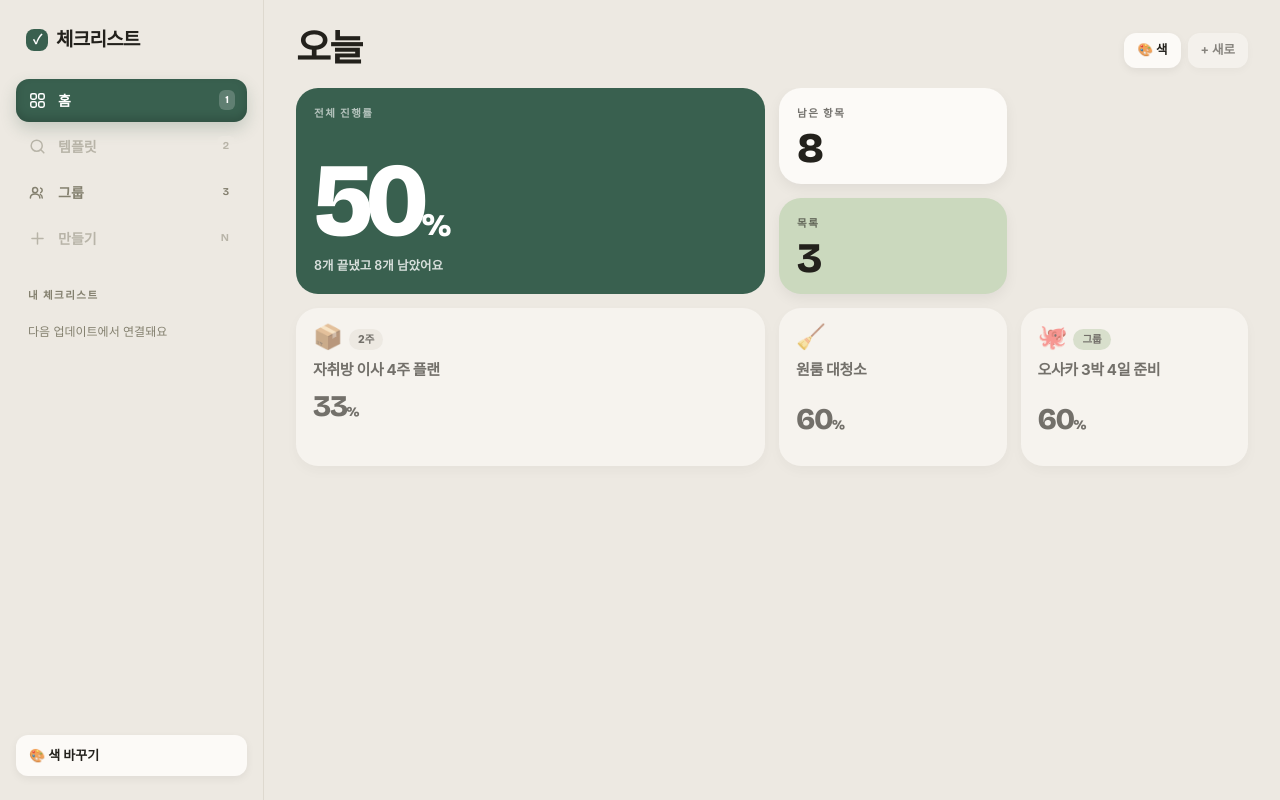
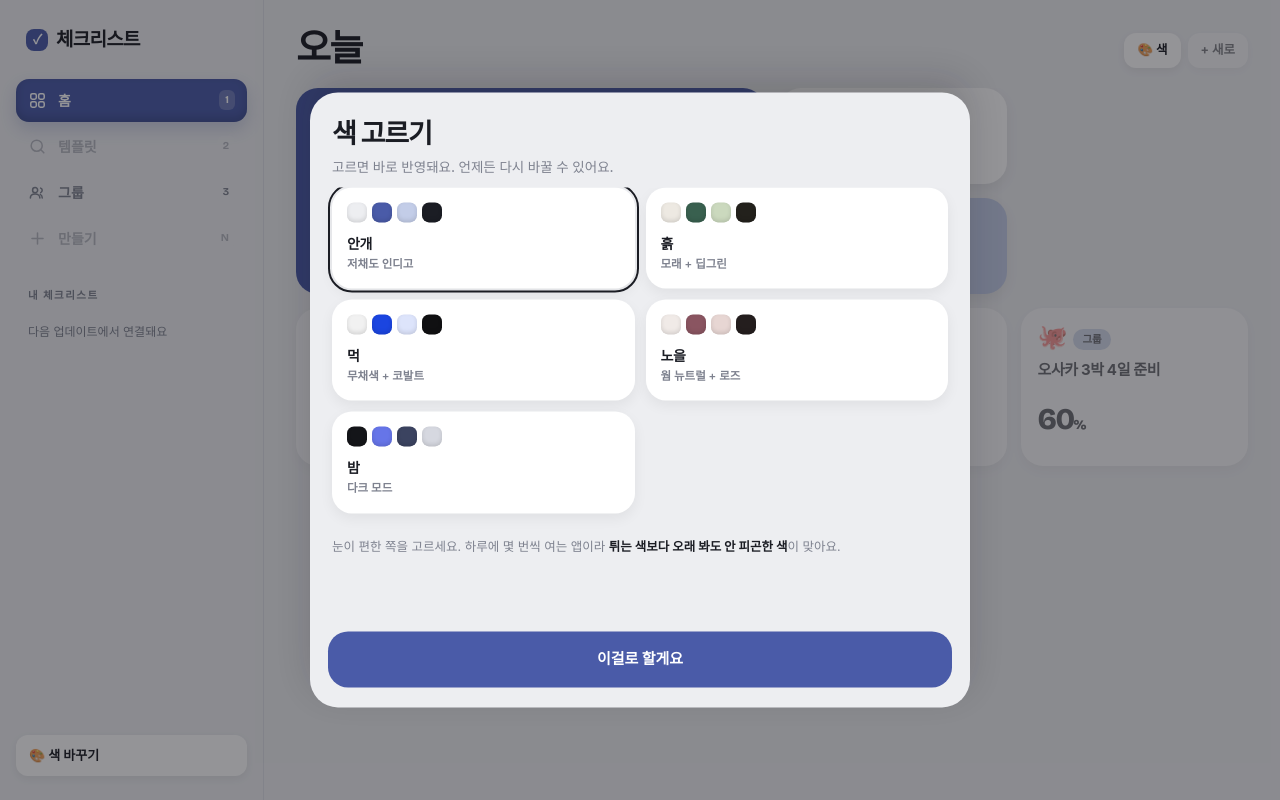
Before and after one commit to qnpqnpqqnp/checklist, a Next.js app: page / in a window 1280 px wide. Both pictures are taken after a click on the button "🎨 색 바꾸기". Built offline with nearby package versions, Linux system fonts and the light colour scheme; a web font is replaced by a local one.

Commit message:
팔레트 수정 완료

```diff
--- a/app/AppShell.tsx
+++ b/app/AppShell.tsx
@@ -5,6 +5,7 @@ import { useRouter, usePathname } from "next/navigation";
 import { ThemeProvider, useTheme } from "./theme-context";
 import { ListsProvider } from "./lists-context";
 import { ToastProvider } from "./toast-context";
+import PaletteSheet from "./PaletteSheet";
 
 function HomeIcon() {
   return (
@@ -41,7 +42,7 @@ function PlusIcon() {
 }
 
 function Shell({ children }: { children: ReactNode }) {
-  const { cycleTheme } = useTheme();
+  const { openPicker } = useTheme();
   const router = useRouter();
   const pathname = usePathname();
 
@@ -78,7 +79,7 @@ function Shell({ children }: { children: ReactNode }) {
           </p>
         </div>
         <div className="railfoot">
-          <button className="mini" onClick={cycleTheme}>
+          <button className="mini" onClick={openPicker}>
             🎨 색 바꾸기
           </button>
         </div>
@@ -108,6 +109,8 @@ function Shell({ children }: { children: ReactNode }) {
           <PlusIcon />만들기
         </button>
       </nav>
+
+      <PaletteSheet />
     </div>
   );
 }
--- /dev/null
+++ b/app/PaletteSheet.tsx
@@ -0,0 +1,60 @@
+"use client";
+
+import { useTheme, type Theme } from "./theme-context";
+
+const PAL: { k: Theme; n: string; d: string; c: string[] }[] = [
+  { k: "mist", n: "안개", d: "저채도 인디고", c: ["#EDEEF1", "#4A5BA8", "#C3CDE8", "#1B1D24"] },
+  { k: "earth", n: "흙", d: "모래 + 딥그린", c: ["#EDE9E2", "#39604F", "#CBD9BE", "#23211C"] },
+  { k: "mono", n: "먹", d: "무채색 + 코발트", c: ["#F1F1F1", "#1B45E0", "#DDE4FB", "#101012"] },
+  { k: "dusk", n: "노을", d: "웜 뉴트럴 + 로즈", c: ["#F0EAE7", "#8A5561", "#E7D6D3", "#241E1E"] },
+  { k: "night", n: "밤", d: "다크 모드", c: ["#141519", "#6675E8", "#3B4360", "#D6D8E0"] },
+];
+
+export default function PaletteSheet() {
+  const { theme, setTheme, isPickerOpen, closePicker } = useTheme();
+
+  return (
+    <>
+      <div className={`sbg${isPickerOpen ? " on" : ""}`} onClick={closePicker} />
+      <div
+        className={`sheet${isPickerOpen ? " on" : ""}`}
+        style={{ height: "auto", maxHeight: "88%" }}
+      >
+        <div className="handle" />
+        <div className="shead" style={{ paddingBottom: "10px" }}>
+          <h3 style={{ marginTop: "2px" }}>색 고르기</h3>
+          <p>고르면 바로 반영돼요. 언제든 다시 바꿀 수 있어요.</p>
+        </div>
+        <div className="scroll">
+          <div className="pal">
+            {PAL.map((p) => (
+              <button
+                key={p.k}
+                className="palc"
+                aria-pressed={theme === p.k}
+                onClick={() => setTheme(p.k)}
+              >
+                <div className="sw">
+                  {p.c.map((c) => (
+                    <i key={c} style={{ background: c }} />
+                  ))}
+                </div>
+                <h4>{p.n}</h4>
+                <p>{p.d}</p>
+              </button>
+            ))}
+          </div>
+          <p className="note" style={{ padding: "16px 22px 4px" }}>
+            눈이 편한 쪽을 고르세요. 하루에 몇 번씩 여는 앱이라{" "}
+            <b>튀는 색보다 오래 봐도 안 피곤한 색</b>이 맞아요.
+          </p>
+        </div>
+        <div className="sfoot">
+          <button className="clay btn" onClick={closePicker}>
+            이걸로 할게요
+          </button>
+        </div>
+      </div>
+    </>
+  );
+}
--- a/app/globals.css
+++ b/app/globals.css
@@ -504,6 +504,112 @@ body {
   opacity: 1;
 }
 
+/* 시트 */
+.sbg {
+  position: absolute;
+  inset: 0;
+  background: var(--scrim);
+  opacity: 0;
+  pointer-events: none;
+  transition: 0.25s;
+  z-index: 20;
+}
+.sbg.on {
+  opacity: 1;
+  pointer-events: auto;
+}
+.sheet {
+  position: absolute;
+  left: 0;
+  right: 0;
+  bottom: 0;
+  height: 84%;
+  background: var(--putty);
+  border-radius: 30px 30px 0 0;
+  transform: translateY(101%);
+  transition: transform 0.32s cubic-bezier(0.32, 0.72, 0, 1);
+  z-index: 21;
+  display: flex;
+  flex-direction: column;
+  box-shadow: 0 -14px 34px var(--sh2);
+}
+.sheet.on {
+  transform: translateY(0);
+}
+.handle {
+  width: 42px;
+  height: 5px;
+  background: var(--line);
+  border-radius: 99px;
+  margin: 11px auto 2px;
+  flex: none;
+}
+.shead {
+  padding: 12px 22px 18px;
+  flex: none;
+}
+.shead h3 {
+  font-family: var(--disp);
+  font-size: 27px;
+  font-weight: 800;
+  letter-spacing: -0.04em;
+  margin: 9px 0 7px;
+  line-height: 1.1;
+}
+.shead p {
+  font-size: 13.5px;
+  color: var(--mute);
+  font-weight: 500;
+}
+.sfoot {
+  flex: none;
+  padding: 14px 18px 20px;
+}
+
+/* 팔레트 고르기 */
+.pal {
+  display: grid;
+  grid-template-columns: 1fr 1fr;
+  gap: 11px;
+  padding: 0 22px 8px;
+}
+.palc {
+  border: none;
+  border-radius: 20px;
+  padding: 15px;
+  cursor: pointer;
+  text-align: left;
+  font-family: var(--sans);
+  background: var(--card);
+  box-shadow: 0 5px 14px var(--sh);
+}
+.palc[aria-pressed="true"] {
+  outline: 2.5px solid var(--ink);
+  outline-offset: 2px;
+}
+.palc .sw {
+  display: flex;
+  gap: 5px;
+  margin-bottom: 11px;
+}
+.palc .sw i {
+  width: 20px;
+  height: 20px;
+  border-radius: 7px;
+  box-shadow: inset 0 -2px 4px rgba(0, 0, 0, 0.12);
+}
+.palc h4 {
+  font-size: 14px;
+  font-weight: 800;
+  letter-spacing: -0.02em;
+}
+.palc p {
+  font-size: 11.5px;
+  color: var(--mute);
+  font-weight: 600;
+  margin-top: 2px;
+}
+
 /* 네비 */
 .nav {
   flex: none;
@@ -607,6 +713,35 @@ body {
   .nav button svg {
     width: 24px;
     height: 24px;
+  }
+  /* 시트 → 가운데 모달 */
+  .sbg {
+    position: fixed;
+    z-index: 60;
+  }
+  .sheet {
+    position: fixed;
+    left: 50%;
+    top: 50%;
+    right: auto;
+    bottom: auto;
+    z-index: 61;
+    width: min(620px, 90vw);
+    height: min(760px, 84vh);
+    border-radius: 28px;
+    transform: translate(-50%, -46%) scale(0.97);
+    opacity: 0;
+    transition: transform 0.28s cubic-bezier(0.32, 0.72, 0, 1), opacity 0.2s;
+  }
+  .sheet.on {
+    transform: translate(-50%, -50%) scale(1);
+    opacity: 1;
+  }
+  .handle {
+    display: none;
+  }
+  .shead {
+    padding-top: 26px;
   }
 }
 
@@ -819,6 +954,35 @@ body {
     padding: 0 32px;
     max-width: 800px;
   }
+  /* 시트 → 가운데 모달 */
+  .sbg {
+    position: fixed;
+    z-index: 60;
+  }
+  .sheet {
+    position: fixed;
+    left: 50%;
+    top: 50%;
+    right: auto;
+    bottom: auto;
+    z-index: 61;
+    width: min(660px, 92vw);
+    height: min(780px, 86vh);
+    border-radius: 28px;
+    transform: translate(-50%, -46%) scale(0.97);
+    opacity: 0;
+    transition: transform 0.28s cubic-bezier(0.32, 0.72, 0, 1), opacity 0.2s;
+  }
+  .sheet.on {
+    transform: translate(-50%, -50%) scale(1);
+    opacity: 1;
+  }
+  .handle {
+    display: none;
+  }
+  .shead {
+    padding-top: 26px;
+  }
 }
 @media (min-width: 1400px) {
   .bento {
--- a/app/page.tsx
+++ b/app/page.tsx
@@ -5,7 +5,7 @@ import { useTheme } from "./theme-context";
 
 export default function Home() {
   const { lists } = useLists();
-  const { cycleTheme } = useTheme();
+  const { openPicker } = useTheme();
 
   let d = 0;
   let t = 0;
@@ -21,7 +21,7 @@ export default function Home() {
       <div className="top">
         <h1>오늘</h1>
         <div className="act">
-          <button className="mini" onClick={cycleTheme} aria-label="색 바꾸기">
+          <button className="mini" onClick={openPicker} aria-label="색 바꾸기">
             🎨 색
           </button>
           <button className="mini" disabled aria-label="새로 만들기">
--- a/app/theme-context.tsx
+++ b/app/theme-context.tsx
@@ -1,26 +1,50 @@
 "use client";
 
-import { createContext, useContext, useEffect, useState, type ReactNode } from "react";
+import {
+  createContext,
+  useContext,
+  useEffect,
+  useState,
+  type ReactNode,
+} from "react";
 
-const THEMES = ["mist", "earth", "mono", "dusk", "night"] as const;
-type Theme = (typeof THEMES)[number];
+type Theme = "mist" | "earth" | "mono" | "dusk" | "night";
 
 const ThemeContext = createContext<{
   theme: Theme;
-  cycleTheme: () => void;
+  setTheme: (t: Theme) => void;
+  isPickerOpen: boolean;
+  openPicker: () => void;
+  closePicker: () => void;
 } | null>(null);
 
 export function ThemeProvider({ children }: { children: ReactNode }) {
   const [theme, setTheme] = useState<Theme>("mist");
-  const cycleTheme = () =>
-    setTheme((t) => THEMES[(THEMES.indexOf(t) + 1) % THEMES.length]);
+  const [isPickerOpen, setPickerOpen] = useState(false);
 
   useEffect(() => {
     document.documentElement.setAttribute("data-theme", theme);
   }, [theme]);
 
+  useEffect(() => {
+    if (!isPickerOpen) return;
+    const onKey = (e: KeyboardEvent) => {
+      if (e.key === "Escape") setPickerOpen(false);
+    };
+    document.addEventListener("keydown", onKey);
+    return () => document.removeEventListener("keydown", onKey);
+  }, [isPickerOpen]);
+
   return (
-    <ThemeContext.Provider value={{ theme, cycleTheme }}>
+    <ThemeContext.Provider
+      value={{
+        theme,
+        setTheme,
+        isPickerOpen,
+        openPicker: () => setPickerOpen(true),
+        closePicker: () => setPickerOpen(false),
+      }}
+    >
       {children}
     </ThemeContext.Provider>
   );
```
